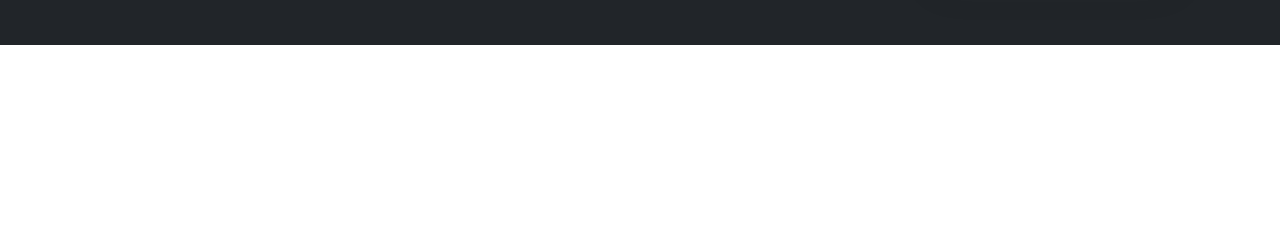
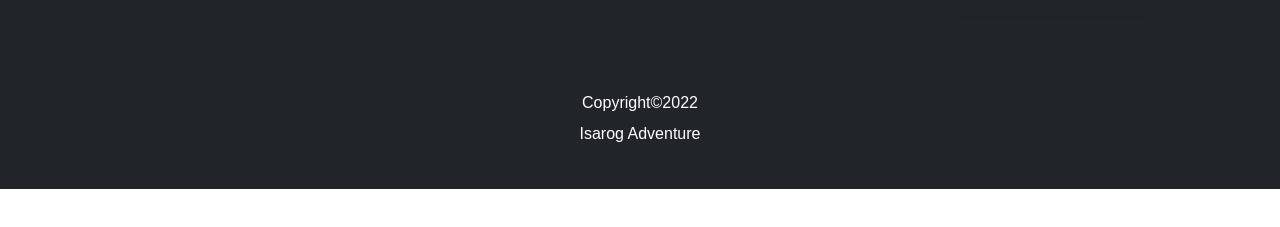
Before and after one commit to jomar567/IsarogAdv, a plain HTML site: page index.html in a window 1280 px wide. Shown: the part 111-338 px from the top of the page. Drawn offline with nearby package versions, Linux system fonts and the light colour scheme; a web font is replaced by a local one.

Commit message:
added a footer

```diff
--- a/index.html
+++ b/index.html
@@ -52,7 +52,11 @@
 
     <!-- INSERT FOOTER CODE -->
     <footer>
-
+      <footer class="bg-dark text-white pt-5 pb-4">
+        <div class="container text-center text-md-left">
+            <h6>Copyright©2022</h6>
+            <p class="text-capitalize">Isarog Adventure</p>
+        </div>
     </footer>
   <script src="https://cdn.jsdelivr.net/npm/bootstrap@5.0.2/dist/js/bootstrap.bundle.min.js"
   integrity="sha384-MrcW6ZMFYlzcLA8Nl+NtUVF0sA7MsXsP1UyJoMp4YLEuNSfAP+JcXn/tWtIaxVXM"
```
